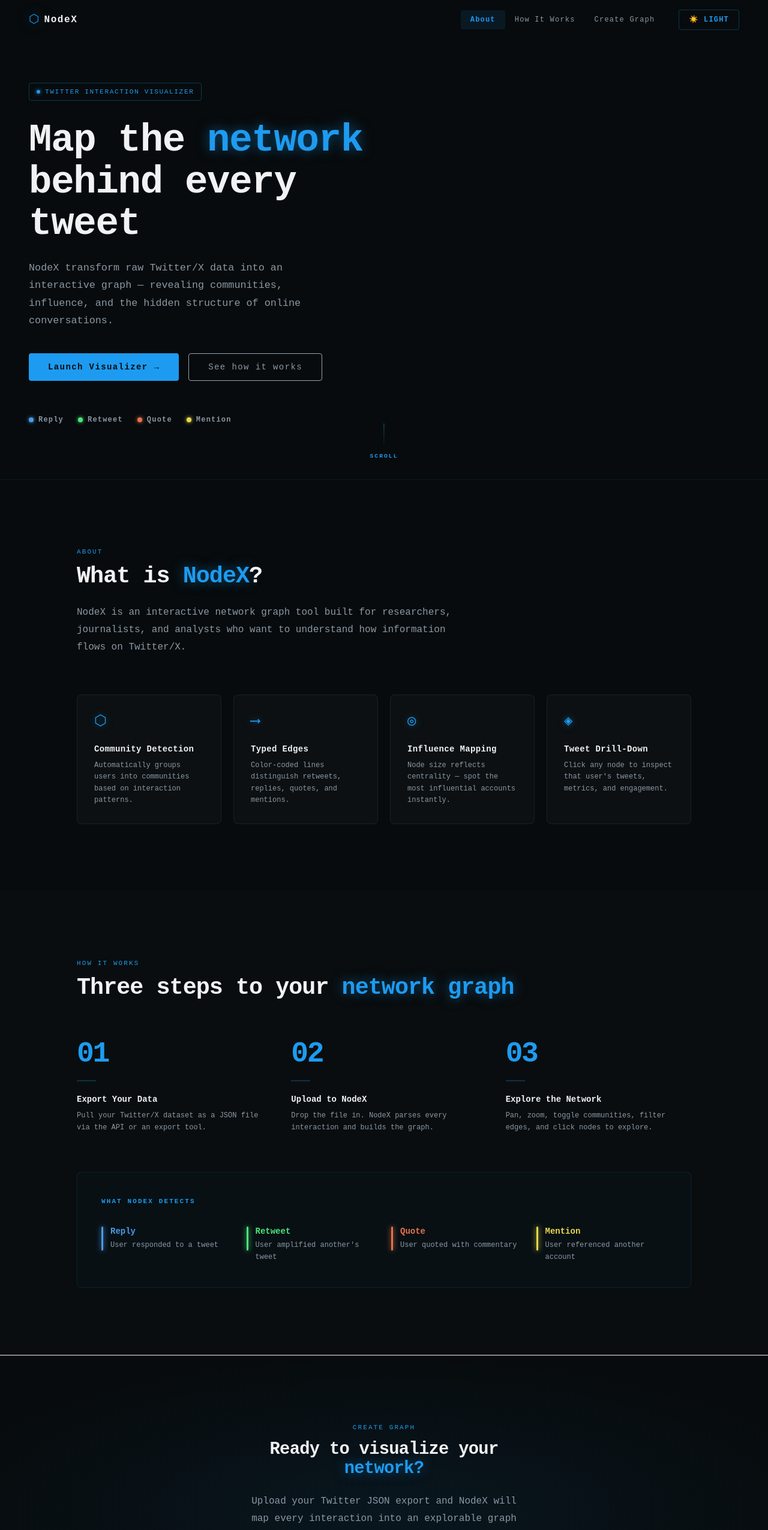
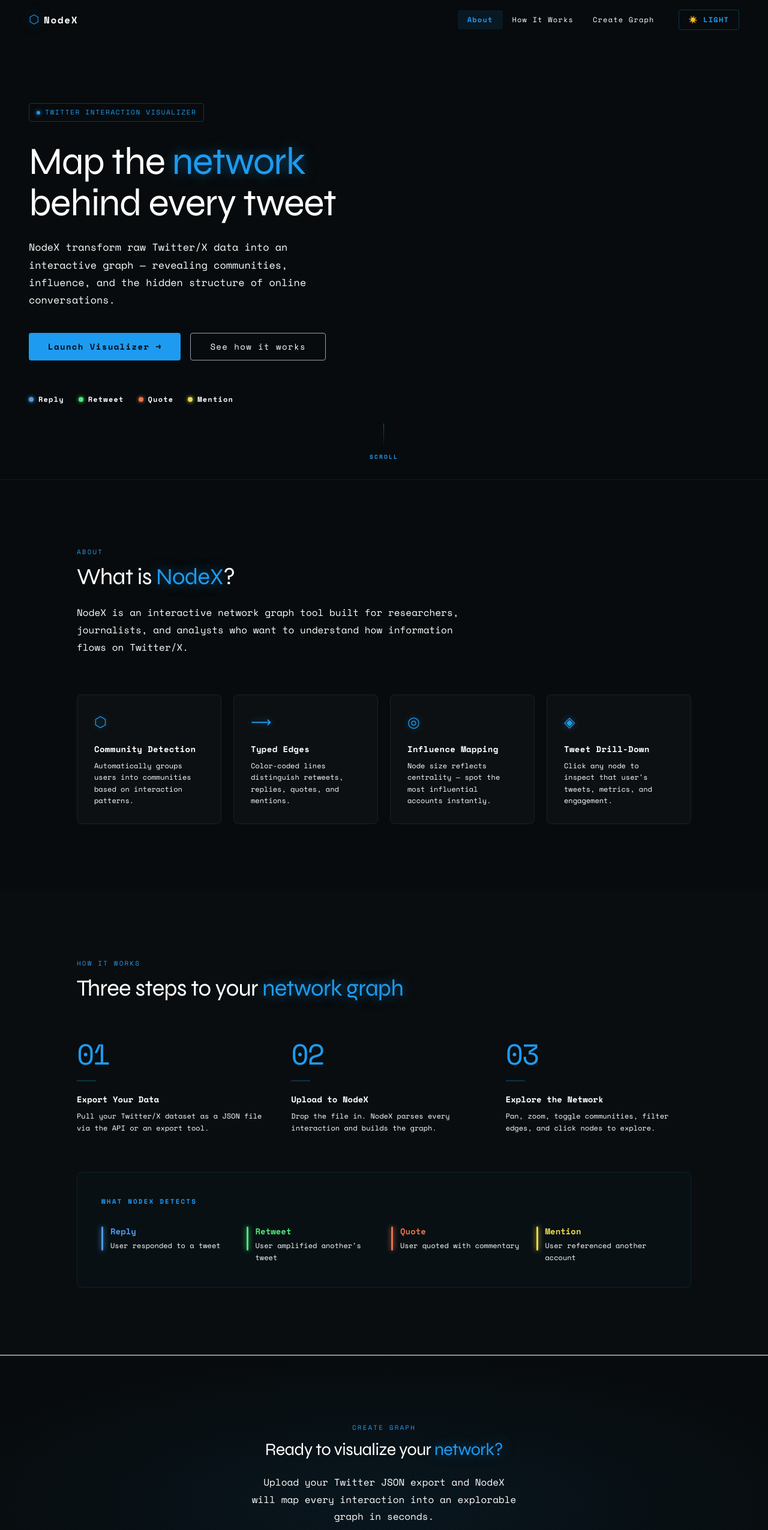
Before and after one commit to RengganaKurniawan/sna-visualizer, a React app in the folder frontend/: page / in a window 1280 px wide. Shown: the top 2551 px of the page at 60% size. Built offline with nearby package versions, Linux system fonts and the light colour scheme; the HTML template or start-up script is replaced by a standard one.

Commit message:
save progress

```diff
--- a/frontend/src/assets/Dashboard.css
+++ b/frontend/src/assets/Dashboard.css
@@ -1,3 +1,5 @@
+@import url('https://fonts.googleapis.com/css2?family=Space+Mono:wght@400;700&family=Syne:wght@400;600;800&display=swap');
+
 /* --- THEME --- */
 :root {
   --nav-bg: rgba(7, 11, 13, 0.88);
@@ -5,6 +7,10 @@
   --glow-blue-text: rgba(29, 155, 240, 0.5);
   --glow-blue-btn: rgba(29, 155, 240, 0.45);
   --glow-cta: rgba(29, 155, 240, 0.08);
+  --bg-root: #070b0d;
+  --bg-alt: #090d0f;
+  --text-base: #ffffff;
+  --text-muted: #ffffff;
 }
 
 .light-mode {
@@ -13,6 +19,10 @@
   --glow-blue-text: rgba(29, 155, 240, 0.65);
   --glow-blue-btn: rgba(29, 155, 240, 0.35);
   --glow-cta: rgba(29, 155, 240, 0.15);
+  --bg-root: #f7f9f9;
+  --bg-alt: #ffffff;
+  --text-base: #000000;
+  --text-muted: #000000;
 }
 
 /* ANIMATIONS */
@@ -61,5 +71,23 @@
   transition: background 0.3s ease;
 }
 
-/* FONT */
-* { font-family: 'Courier New', 'Lucida Console', monospace !important; }
+/* --- TYPOGRAPHY FIXES --- */
+body {
+  font-family: 'Space Mono', monospace;
+  -webkit-font-smoothing: antialiased;
+  -moz-osx-font-smoothing: grayscale;
+}
+
+h1, h2, h3, h4, .glow-blue {
+  font-family: 'Syne', sans-serif;
+  font-weight: 500;
+  letter-spacing: -0.02em;
+}
+
+p, span, div {
+  font-weight: 400;
+}
+
+strong, .font-bold {
+  font-weight: 700;
+}
--- a/frontend/src/assets/TestGraph.css
+++ b/frontend/src/assets/TestGraph.css
@@ -7,10 +7,12 @@
     --bg-header: rgba(7, 11, 13, 0.88);
     --bg-panel: rgba(7, 11, 13, 0.95);
     --bg-tweet: rgba(255, 255, 255, 0.015);
-    --text-base: #f0f2f3;
+
+    --text-base: #ffffff;
     --text-primary: #ffffff;
-    --text-secondary: #8b98a5;
-    --text-muted: #71767b;
+    --text-secondary: #ffffff;
+    --text-muted: #ffffff;
+
     --border-subtle: #2f3336;
     --border-accent: rgba(29, 155, 240, 0.2);
     --grid-line: rgba(255, 255, 255, 0.04);
@@ -22,10 +24,12 @@
     --bg-header: rgba(255, 255, 255, 0.88);
     --bg-panel: rgba(255, 255, 255, 0.95);
     --bg-tweet: rgba(0, 0, 0, 0.02);
-    --text-base: #0f1419;
+
+    --text-base: #000000;
     --text-primary: #000000;
-    --text-secondary: #536471;
-    --text-muted: #8b98a5;
+    --text-secondary: #000000;
+    --text-muted: #000000;
+
     --border-subtle: #eff3f4;
     --border-accent: rgba(29, 155, 240, 0.25);
     --grid-line: rgba(0, 0, 0, 0.04);
--- a/frontend/src/pages/Dashboard.tsx
+++ b/frontend/src/pages/Dashboard.tsx
@@ -41,11 +41,9 @@
     const [scrolled, setScrolled] = useState(false);
 
     useEffect(() => {
-        // detek scroll
         const fn = () => setScrolled(window.scrollY > 40);
         window.addEventListener("scroll", fn);
 
-        // section visibility
         const sections = ["about", "how", "create"];
         const observers: IntersectionObserver[] = [];
 
@@ -64,7 +62,7 @@
                         setActive(reverseMap[id]);
                     }
                 },
-                { threshold: 0.2} // berapa section muncul biar ganti
+                { threshold: 0.2}
             );
 
             observer.observe(el);
@@ -80,13 +78,9 @@
     const goto = (id: string) => document.getElementById(id)?.scrollIntoView({ behavior: "smooth"})
 
     const isLight = theme === 'light';
-    const bgRoot = isLight ? "bg-[#f7f9f9]" : "bg-[#070b0d]";
-    const bgAlt = isLight ? "bg-[#ffffff]" : "bg-[#090d0f]";
-    const textBase = isLight ? "text-[#0f1419]" : "text-[#f0f2f3]";
-    const textMuted = isLight ? "text-[#536471]" : "text-[#8b98a5]";
 
     return (
-        <div className={`min-h-screen ${bgRoot} ${textBase} overflow-y-hidden transition-colors duration-300`}>
+        <div className="min-h-screen bg-[var(--bg-root)] text-[var(--text-base)] overflow-y-hidden transition-colors duration-300">
 
             {/* NAVIGATION */}
             <nav className={`fixed inset-x-0 top-0 z-50 flex items-center justify-between px-12 py-4 transition-all duration-300 ${scrolled ? "nav-blur" : ""}`}>
@@ -94,7 +88,7 @@
                 {/* LOGO */}
                 <div className="flex items-center gap-2">
                     <span className="text-xl text-[#1d98f0] glow-blue">⬡</span>
-                    <span className={`text-base font-bold tracking-[0.1em] ${isLight ? "text-[#0f1419]" : "text-[#f0f2f3]"}`}>NodeX</span>
+                    <span className="text-base font-bold tracking-[0.1em] text-[var(--text-base)]">NodeX</span>
                 </div>
 
                 {/* LINKS & THEME */}
@@ -107,7 +101,7 @@
                                 className={`px-4 py-2 rounded text-xs tracking-widest border-none cursor-pointer transition-all duration-200
                                     ${active === l
                                         ? "text-[#1D98F0] bg-[#1D98f0]/10 font-bold"
-                                        : `${textMuted} hover:${textBase} hover:bg-black/5 bg-transparent`
+                                        : "text-[var(--text-muted)] hover:text-[var(--text-base)] hover:bg-black/5 bg-transparent"
                                     }`}
                             >
                                 {l}
@@ -132,11 +126,11 @@
                         Twitter Interaction Visualizer
                     </div>
 
-                    <h1 className={`fade-up delay-1 text-[clamp(2.4rem,5vw,4rem)] font-black leading-[1.08] tracking-[-0.02em] ${isLight ? "text-[#0f1419]" : "text-[#f0f2f3]"} mb-6`}>
+                    <h1 className="fade-up delay-1 text-[clamp(2.4rem,5vw,4rem)] font-black leading-[1.08] tracking-[-0.02em] text-[var(--text-base)] mb-6">
                        Map the <span className="text-[#1D9BF0] glow-blue">network</span><br />behind every tweet
                     </h1>
 
-                    <p className={`fade-up delay-2 text-[1.05rem] leading-[1.75] ${textMuted} max-w-lg mb-10`}>
+                    <p className="fade-up delay-2 text-[1.05rem] leading-[1.75] text-[var(--text-muted)] max-w-lg mb-10">
                         NodeX transform raw Twitter/X data into an interactive graph —
                         revealing communities, influence, and the hidden structure of online conversations.
                     </p>
@@ -150,7 +144,7 @@
                         </button>
                         <button
                             onClick={() => goto("how")}
-                            className={`text-sm tracking-widest px-8 py-3 rounded border bg-transparent cursor-pointer transition-all duration-200 ${textMuted} border-gray-400 hover:border-gray-500 hover:${textBase}`}
+                            className="text-sm tracking-widest px-8 py-3 rounded border bg-transparent cursor-pointer transition-all duration-200 text-[var(--text-muted)] border-gray-400 hover:border-gray-500 hover:text-[var(--text-base)]"
                         >
                             See how it works
                         </button>
@@ -160,7 +154,7 @@
                         {EDGE_TYPES.map(({ type, color }) => (
                             <div key={type} className="flex items-center gap-2">
                                 <span className="w-2 h-2 rounded-full flex-shrink-0" style={{ background: color, boxShadow: `0 0 6px ${color}` }} />
-                                <span className={`text-[0.75rem] font-bold tracking-widest ${textMuted}`}>{type}</span>
+                                <span className="text-[0.75rem] font-bold tracking-widest text-[var(--text-muted)]">{type}</span>
                             </div>
                         ))}
                     </div>
@@ -173,13 +167,13 @@
             </section>
 
             {/* ABOUT */}
-            <section id="about" className={`py-28 px-12 ${bgRoot} transition-colors duration-300`}>
+            <section id="about" className="py-28 px-12 bg-[var(--bg-root)] transition-colors duration-300">
                 <div className="max-w-5xl mx-auto">
                     <p className="text-[0.68rem] tracking-[0.2em] uppercase text-[#1D9BF0] mb-3">About</p>
-                    <h2 className={`text-[clamp(1.8rem,3vw,2.6rem)] font-black leading-[1.12] tracking-tight ${isLight ? "text-[#0f1419]" : "text-[#f0f2f3]"} mb-6`}>
+                    <h2 className="text-[clamp(1.8rem,3vw,2.6rem)] font-black leading-[1.12] tracking-tight text-[var(--text-base)] mb-6">
                         What is <span className="text-[#1D9BF0] glow-blue">NodeX</span>?
                     </h2>
-                    <p className={`text-base leading-[1.8] ${textMuted} max-w-2xl mb-16`}>
+                    <p className="text-base leading-[1.8] text-[var(--text-muted)] max-w-2xl mb-16">
                         NodeX is an interactive network graph tool built for researchers, journalists, and analysts
                         who want to understand how information flows on Twitter/X.
                     </p>
@@ -188,8 +182,8 @@
                         {FEATURES.map((f) => (
                             <div key={f.title} className={`glow-card border rounded-lg p-7 transition-all duration-300 hover:border-[#1D9BF0]/40 ${isLight ? "bg-white border-gray-200 shadow-sm" : "bg-white/[0.025] border-white/[0.06] hover:bg-[#1D9BF0]/[0.04]"}`}>
                                 <div className="text-2xl text-[#1D9BF0] mb-5" style={{ textShadow: "0 0 12px rgba(29, 155, 240, 0.5)"}}>{f.icon}</div>
-                                <div className={`text-sm font-bold tracking-wide ${isLight ? "text-[#0f1419]" : "text-[#f0f2f3]"} mb-2`}>{f.title}</div>
-                                <div className={`text-xs leading-relaxed ${textMuted}`}>{f.desc}</div>
+                                <div className="text-sm font-bold tracking-wide text-[var(--text-base)] mb-2">{f.title}</div>
+                                <div className="text-xs leading-relaxed text-[var(--text-muted)]">{f.desc}</div>
                             </div>
                         ))}
                     </div>
@@ -197,10 +191,10 @@
             </section>
 
             {/* HOW IT WORKS */}
-            <section id="how" className={`py-28 px-12 ${bgAlt} transition-colors duration-300`}>
+            <section id="how" className="py-28 px-12 bg-[var(--bg-alt)] transition-colors duration-300">
                 <div className="max-w-5xl mx-auto">
                     <p className="text-[0.68rem] tracking-[0.2em] uppercase text-[#1D9BF0] mb-3">How It Works</p>
-                    <h2 className={`text-[clamp(1.8rem,3vw,2.6rem)] font-black leading-[1.12] tracking-tight ${isLight ? "text-[#0f1419]" : "text-[#f0f2f3]"} mb-16`}>
+                    <h2 className="text-[clamp(1.8rem,3vw,2.6rem)] font-black leading-[1.12] tracking-tight text-[var(--text-base)] mb-16">
                         Three steps to your <span className="text-[#1D9BF0] glow-blue">network graph</span>
                     </h2>
 
@@ -209,8 +203,8 @@
                             <div key={s.num}>
                                 <div className="text-5xl font-black text-[#1D9BF0] leading-none tracking-tighter mb-5">{s.num}</div>
                                 <div className="w-8 h-0.5 bg-[#1D9BF0]/25 mb-5" />
-                                <div className={`text-sm font-bold ${isLight ? "text-[#0f1419]" : "text-[#f0f2f3]"} mb-2`}>{s.title}</div>
-                                <div className={`text-xs leading-relaxed ${textMuted}`}>{s.desc}</div>
+                                <div className="text-sm font-bold text-[var(--text-base)] mb-2">{s.title}</div>
+                                <div className="text-xs leading-relaxed text-[var(--text-muted)]">{s.desc}</div>
                             </div>
                         ))}
                     </div>
@@ -223,7 +217,7 @@
                                     <div className="w-[3px] h-10 rounded-full flex-shrink-0 mt-0.5" style={{ background: color, boxShadow: `0 0 8px ${color}`}} />
                                     <div>
                                         <div className="text-sm font-bold mb-1" style={{ color }}>{type}</div>
-                                        <div className={`text-xs leading-relaxed ${textMuted}`}>{note}</div>
+                                        <div className="text-xs leading-relaxed text-[var(--text-muted)]">{note}</div>
                                     </div>
                                 </div>
                             ))}
@@ -233,13 +227,13 @@
             </section>
 
             {/* CTA */}
-            <section id="create" className={`cta-glow relative py-28 px-12 ${bgRoot} border-t border-b ${isLight ? "border-gray-200" : "border-[#1D9BF0]/08"} text-center overflow-hidden transition-colors duration-300`}>
+            <section id="create" className={`cta-glow relative py-28 px-12 bg-[var(--bg-root)] border-t border-b ${isLight ? "border-gray-200" : "border-[#1D9BF0]/08"} text-center overflow-hidden transition-colors duration-300`}>
                 <div className="relative z-10 max-w-md mx-auto">
                     <p className="text-[0.68rem] tracking-[0.2em] uppercase text-[#1D9BF0] mb-3">Create Graph</p>
-                    <h2 className={`text-[clamp(1.8rem,2vw,2.6rem)] font-black leading-[1.12] tracking-tight ${isLight ? "text-[#0f1419]" : "text-[#f0f2f3]"} mb-6`}>
+                    <h2 className="text-[clamp(1.8rem,2vw,2.6rem)] font-black leading-[1.12] tracking-tight text-[var(--text-base)] mb-6">
                         Ready to visualize your <span className="text-[#1D9BF0] glow-blue">network?</span>
                     </h2>
-                    <p className={`text-base leading-[1.8] ${textMuted} mb-10`}>
+                    <p className="text-base leading-[1.8] text-[var(--text-muted)] mb-10">
                         Upload your Twitter JSON export and NodeX will map every interaction into an explorable graph in seconds.
                     </p>
                     <button
@@ -254,8 +248,8 @@
             {/* FOOTER */}
             <footer className={`flex items-center gap-3 px-12 py-7 border-t ${isLight ? "bg-white border-gray-200" : "bg-[#070b0d] border-white/[0.04]"}`}>
                 <span className="text-lg text-[#1D9BF0] glow-blue">⬡</span>
-                <span className={`text-sm font-bold tracking-[0.1em] ${textMuted}`}>NodeX</span>
-                <span className={`ml-auto text-xs font-bold tracking-widest ${textMuted}`}>Built for network analysis</span>
+                <span className="text-sm font-bold tracking-[0.1em] text-[var(--text-muted)]">NodeX</span>
+                <span className="ml-auto text-xs font-bold tracking-widest text-[var(--text-muted)]">Built for network analysis</span>
             </footer>
 
         </div>
```
